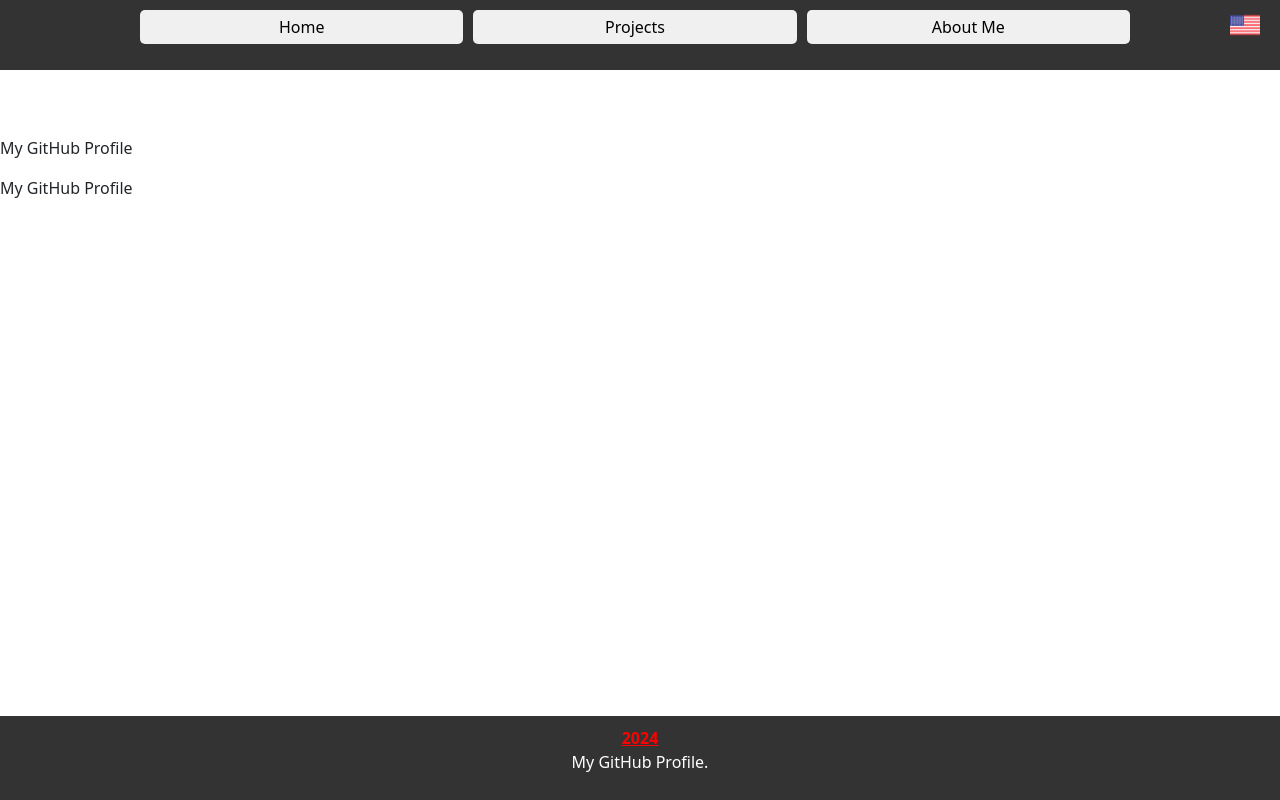
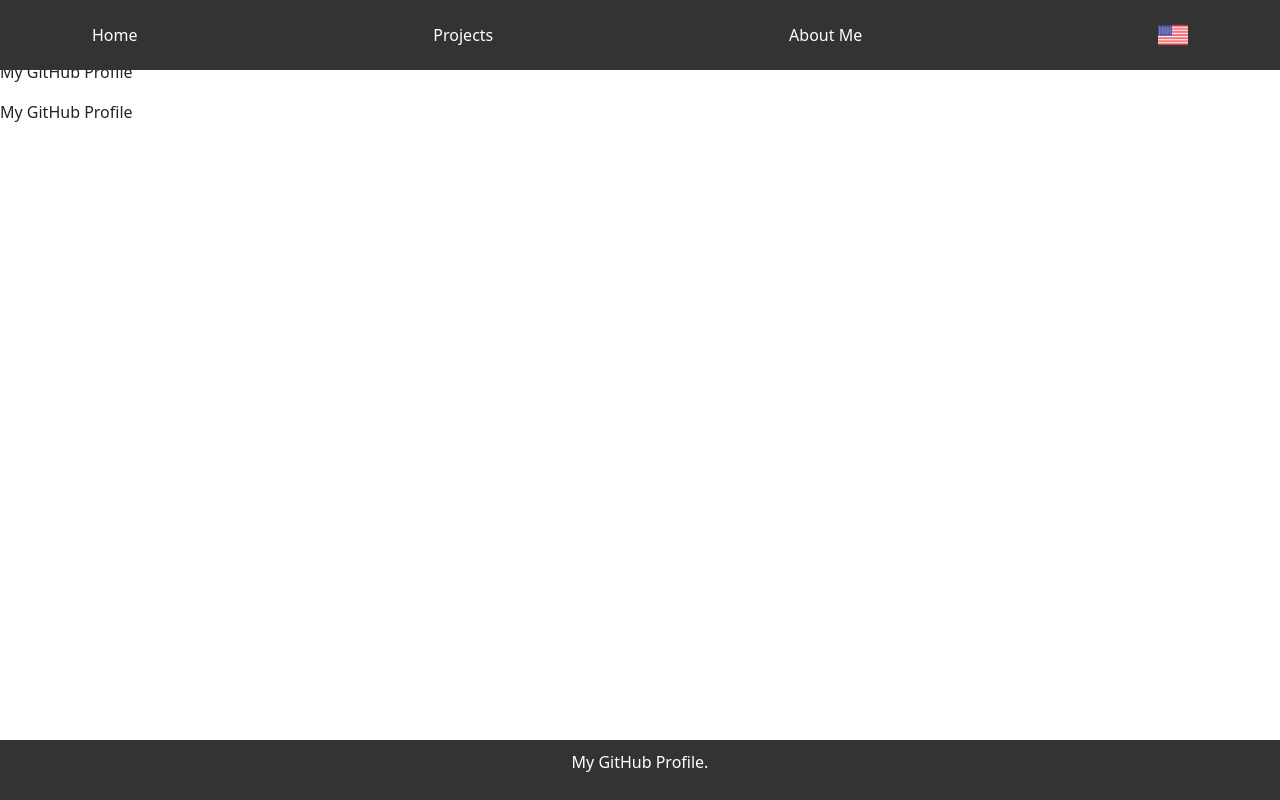
Before and after one commit to Lucas-Inacioo/Lucas-Inacioo.github.io, a plain HTML site: page index.html in a window 1280 px wide. Drawn offline with nearby package versions, Linux system fonts and the light colour scheme.

Commit message:
Refactor CSS styles and language selector

```diff
--- a/assets/css/style.css
+++ b/assets/css/style.css
@@ -1,74 +1,74 @@
-.number {
-    font-weight: bold;
-    font-size: 16px;
-    color: red;
-}
-
-.fixed-header, .fixed-footer{
+.fixed-header, .fixed-footer {
     width: 100%;
     position: fixed;
     background: #333;
-    padding: 10px 0;
     color: #fff;
+    z-index: 1050;
 }
 
-.fixed-header{
+.fixed-header {
     top: 0;
+    padding: 10px 0;
 }
 
-.fixed-footer{
+.fixed-footer {
     bottom: 0;
+    padding: 10px 0;
 }
 
-body{
-    padding-top: 17vh;
-    padding-bottom: 40px;
+body {
+    padding-top: 60px;
+    padding-bottom: 50px;
+    margin: 0;
 }
 
-.container{
-    width: 80%;
-    margin: 0 auto;
+.container {
+    width: 90%;
+    margin: auto;
+    max-width: 1140px;
 }
 
 .list-unstyled {
-    text-decoration: none;
-    color: inherit;
+    padding-left: 0;
+    list-style: none;
+    display: flex;
+    align-items: center;
+    justify-content: space-between;
+    margin-bottom: 0;
 }
 
 .list-unstyled li {
-    list-style-type: none;
-    display: inline-block;
-    margin-right: 10px;
+    padding: 10px;
 }
 
-ul.list-unstyled {
-    display: flex;
-    margin-top: 0;
-    padding-left: 0;
-}
-
-ul.list-unstyled li {
-    margin-right: 10px;
-    border-radius: 5px;
-    background-color: #f0f0f0;
-    padding: 5px 10px;
-    display: inline-block;
-    flex: 1;
-    text-align: center;
-}
-
-ul.list-unstyled li a {
+.list-unstyled li a {
+    color: #fff;
     text-decoration: none;
-    color: black;
-    width: 100%;
-    display: block
+    display: block;
 }
 
 .language-selector {
-    position: fixed;
-    right: 20px;
-    top: 10px;
     cursor: pointer;
+}
+
+.selected-flag {
+    width: 30px;
+    height: auto;
+}
+
+.overlay-content a img {
+    width: 240px;
+    height: auto;
+}
+
+@media (max-width: 768px) {
+    .list-unstyled {
+        flex-direction: column;
+    }
+
+    .container {
+        width: 100%;
+    }
 }
 
 .language-overlay {
@@ -82,14 +82,13 @@
     background-color: rgba(0,0,0, 0.9);
     overflow-x: hidden;
     transition: 0.5s;
+    display: flex;
+    justify-content: center;
+    align-items: center;
 }
 
 .overlay-content {
-    position: relative;
-    top: 25%;
-    width: 100%;
     text-align: center;
-    margin-top: 30px;
 }
 
 .overlay-content a {
@@ -97,16 +96,7 @@
     text-decoration: none;
     font-size: 36px;
     color: #818181;
-    display: block;
+    display: inline-block;
     transition: 0.3s;
+    margin: 20px 10px;
 }
-
-.overlay-content a img {
-    width: 60px;
-    height: auto;
-}
-
-.selected-flag {
-    width: 30px;
-    height: auto;
-}
--- a/index.html
+++ b/index.html
@@ -16,9 +16,9 @@
                     <li><a href="index.html" data-i18n="home_button"></a></li>
                     <li><a href="projects.html" data-i18n="projects_button"></a></li>
                     <li><a href="about.html" data-i18n="about_me_button"></a></li>
-                    <div class="language-selector" onclick="toggleLanguageOverlay()">
+                    <li class="language-selector" onclick="toggleLanguageOverlay()">
                         <img src="./assets/images/us_flag.png" alt="Selected Language" class="selected-flag">
-                    </div>
+                    </li>
                 </ul>
             </nav>
         </div>
@@ -39,7 +39,6 @@
     </div>
 
     <div class="fixed-footer text-center">
-        <a class="number">2024</a>
         <p data-i18n="footer_text"></p>
     </div>
 
--- a/scripts/script.js
+++ b/scripts/script.js
@@ -26,7 +26,11 @@
 
 function toggleLanguageOverlay() {
     var overlay = document.getElementById("languageOverlay");
-    overlay.style.width = (overlay.style.width === "100%") ? "0" : "100%";
+    if (overlay.style.width === "100%") {
+        overlay.style.width = "0%";
+    } else {
+        overlay.style.width = "100%";
+    }
 }
 
 function updateLanguageSelectorFlag(lang) {
```
